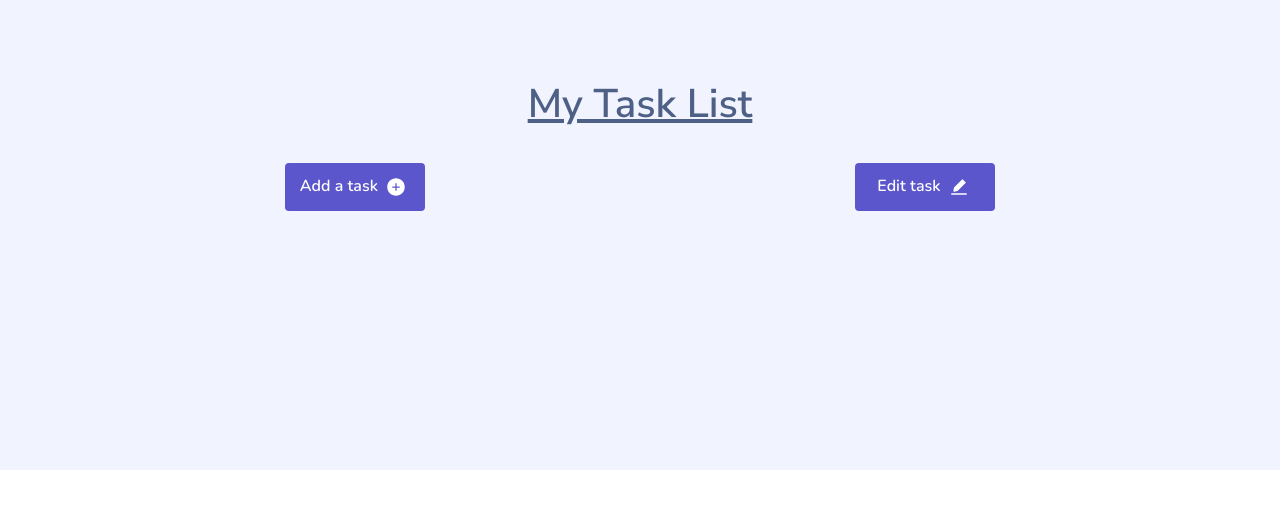
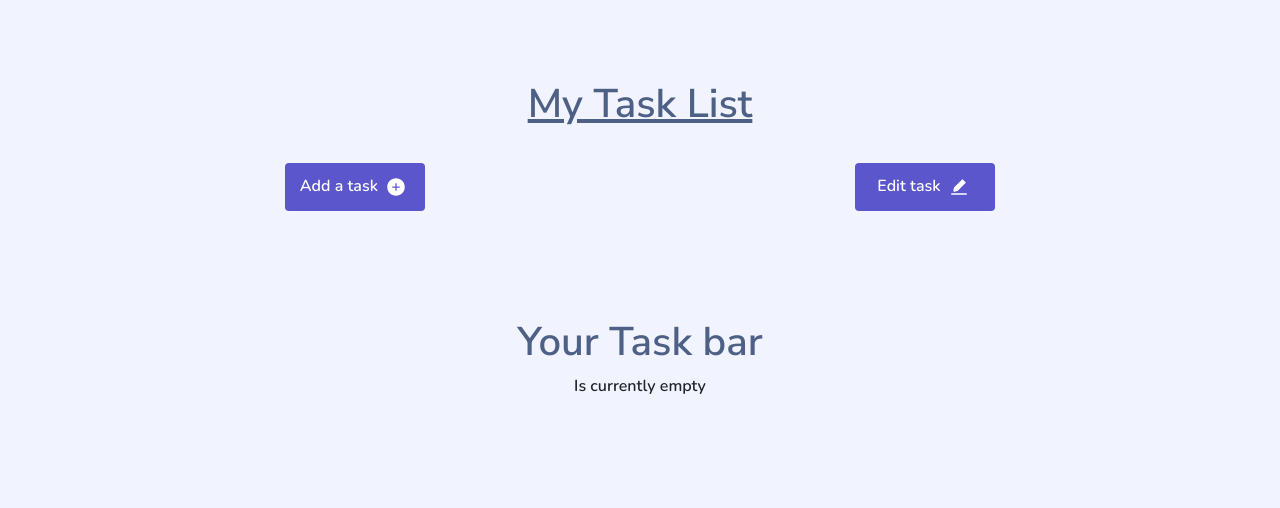
Before and after one commit to Marcos8060/React-Crud, a React (Create React App) app: page / in a window 1280 px wide. Shown: the top 508 px of the page. Built offline with nearby package versions, Linux system fonts and the light colour scheme.

Commit message:
made minor changes

```diff
--- a/src/App.css
+++ b/src/App.css
@@ -13,5 +13,5 @@ h1{
 }
 .app__body{
   background-color: var(--background);
-  padding-bottom: 29vh;
+  height: 100vh;
 }
--- a/src/components/Task.js
+++ b/src/components/Task.js
@@ -6,7 +6,14 @@ import { GlobalContext } from "../Context/context";
 const Task = () => {
   const { finalData } = GlobalContext();
 
-
+  if(finalData.length < 1){
+      return(
+          <div style={{ marginBottom: '10vh'}}>
+              <h1>Your Task bar</h1>
+              <p className="text-center">Is currently empty</p>
+          </div>
+      )
+  }
   return (
     <div>
       {finalData.map((data) => (
```
